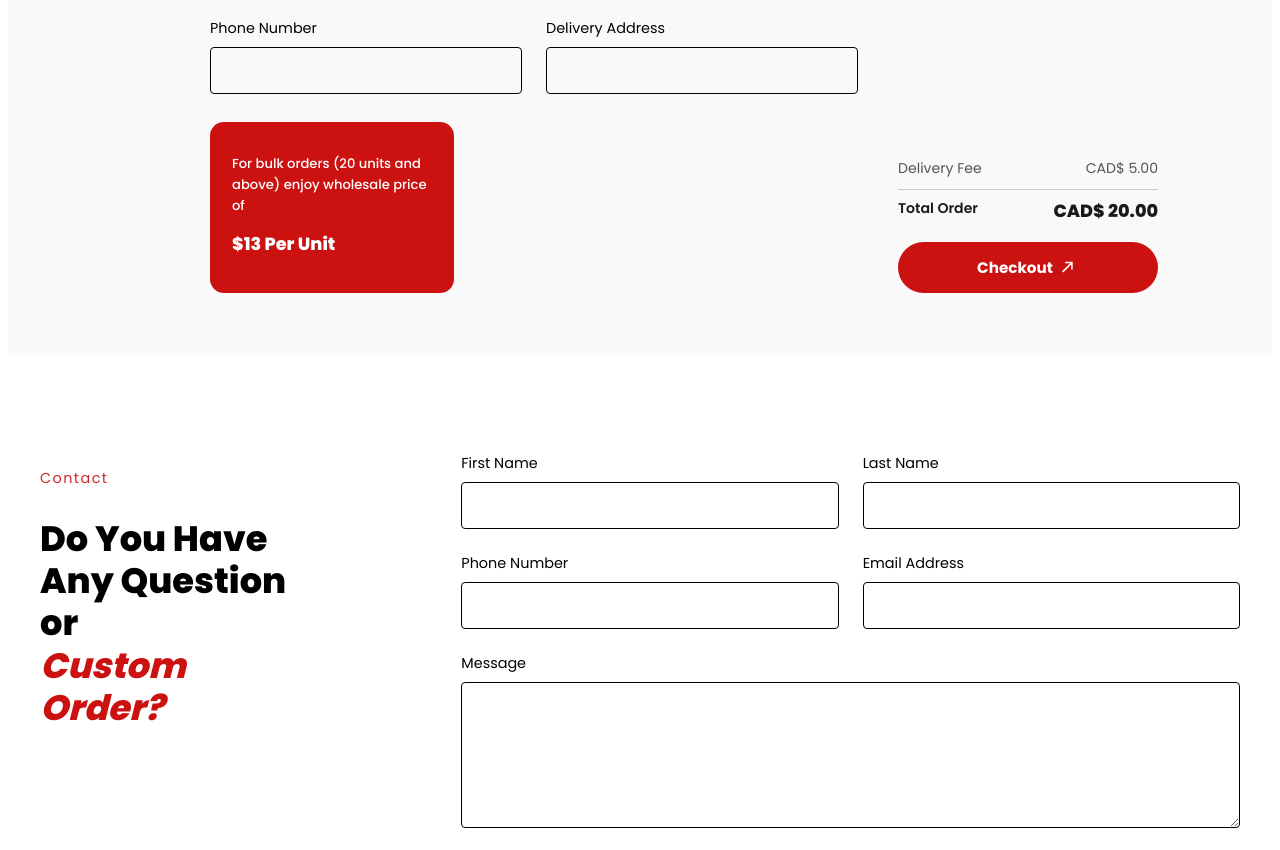
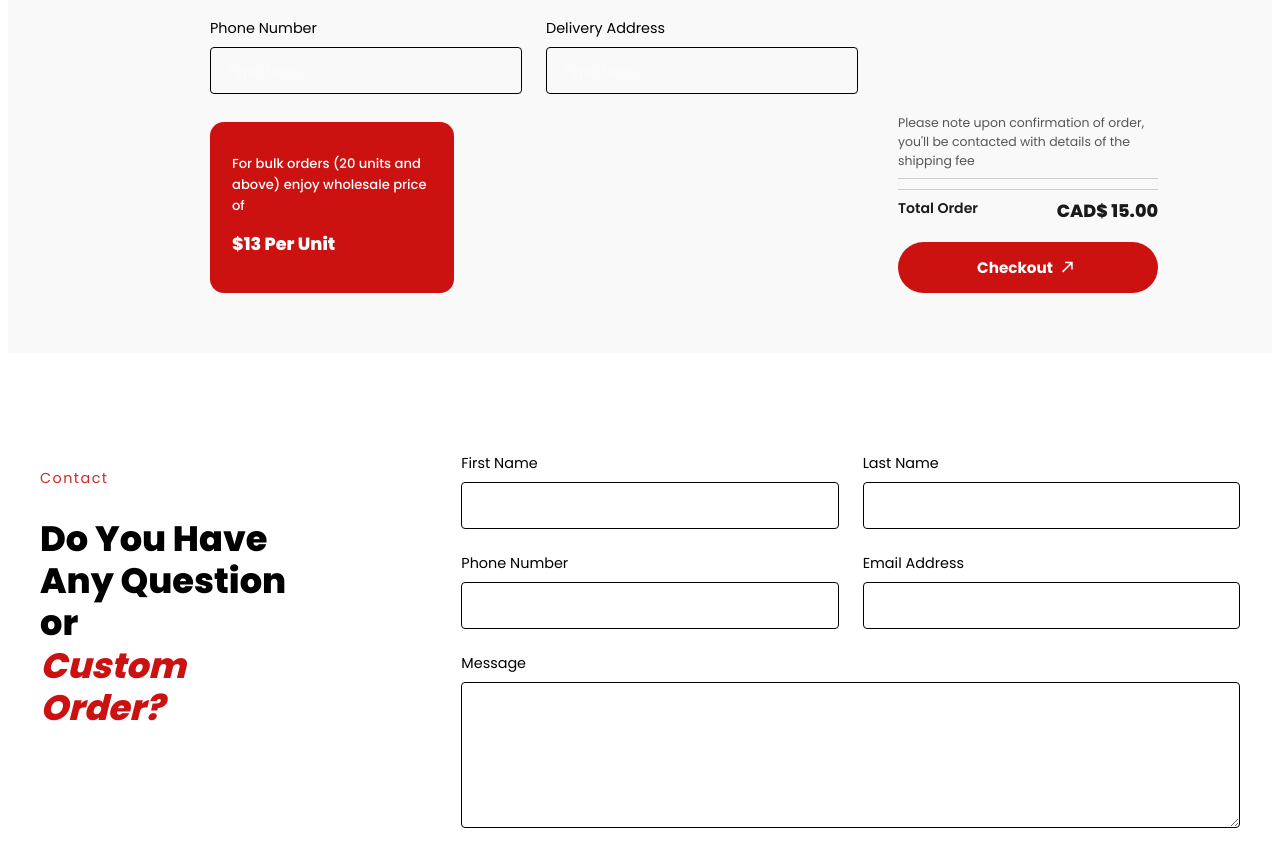
Before and after one commit to Lordrogba247/WHOT-SUYA, a React (Vite) app: page / in a window 1280 px wide. Shown: the part 2339-3189 px from the top of the page. Built offline with nearby package versions, Linux system fonts and the light colour scheme; a web font is replaced by a local one.

Commit message:
order note

```diff
--- a/src/Landing/Order.css
+++ b/src/Landing/Order.css
@@ -225,6 +225,16 @@
   color: var(--black);
 }
 
+/* ── Shipping notice ── */
+.shipping-notice {
+  font-size: 0.78rem;
+  color: var(--gray);
+  line-height: 1.5;
+  margin: 0;
+  padding-bottom: 8px;
+  border-bottom: 1px solid #ccc;
+}
+
 .btn-checkout {
   background: var(--red);
   color: var(--white);
--- a/src/Landing/Order.jsx
+++ b/src/Landing/Order.jsx
@@ -2,7 +2,6 @@ import React, { useState } from "react";
 import "./Order.css";
 
 const UNIT_PRICE = 15.00;
-const DELIVERY_FEE = 5.00;
 const BULK_THRESHOLD = 20;
 const BULK_PRICE = 13.00;
 
@@ -17,7 +16,7 @@ const Order = () => {
     });
 
     const unitPrice = qty >= BULK_THRESHOLD ? BULK_PRICE : UNIT_PRICE;
-    const total = unitPrice * qty + DELIVERY_FEE;
+    const total = unitPrice * qty;
 
     const handleFormChange = (e) => {
         setForm((prev) => ({ ...prev, [e.target.name]: e.target.value }));
@@ -52,11 +51,10 @@ const Order = () => {
         const orderData = {
             fullName: form.fullName,
             email: form.email,
-            phoneNumber: digitsOnly,       // send digits only to satisfy backend
+            phoneNumber: digitsOnly,
             deliveryAddress: form.address.trim(),
-            quantity: Number(qty),          // ensure it's a number, not a string
+            quantity: Number(qty),
             itemPrice: unitPrice,
-            deliveryFee: DELIVERY_FEE,
             totalAmount: total,
         };
 
@@ -180,10 +178,9 @@ const Order = () => {
 
                     <div className="order-summary">
                         <div className="summary-rows">
-                            <div className="summary-row">
-                                <span>Delivery Fee</span>
-                                <span>CAD$ {DELIVERY_FEE.toFixed(2)}</span>
-                            </div>
+                            <p className="shipping-notice">
+                                Please note upon confirmation of order, you'll be contacted with details of the shipping fee
+                            </p>
                             <div className="summary-row total-row">
                                 <span>Total Order</span>
                                 <span className="total-amount">CAD$ {total.toFixed(2)}</span>
```
